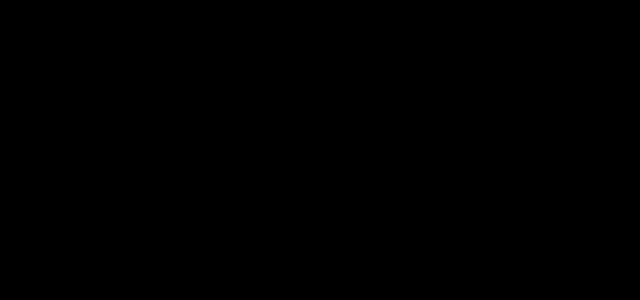
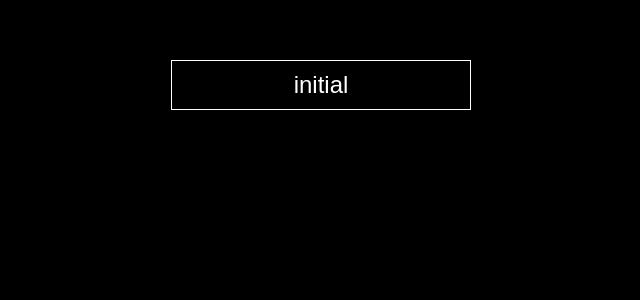
Before and after one commit to JohnMwashuma/animal-breed-classifier, a React (Create React App) app: page / in a window 1280 px wide. Shown: the top 300 px of the page, without its empty margins (319-959 px from the left). Built offline with nearby package versions, Linux system fonts and the light colour scheme.

Commit message:
Add reducer and dispatch next event

```diff
--- a/src/App.js
+++ b/src/App.js
@@ -1,4 +1,4 @@
-import React from 'react';
+import React, { useReducer } from 'react';
 import './App.css';
 
 const stateMachine = {
@@ -13,9 +13,13 @@ const stateMachine = {
   }
 }
 
+const reducer = (currentState, event) => stateMachine.states[currentState].on[event] || stateMachine.initial;
+
 function App() {
+  const [state, dispatch] = useReducer(reducer, stateMachine.initial);
   return (
     <div>
+      <button onClick={() => dispatch('next')}>{state}</button>
     </div>
   );
 }
```
